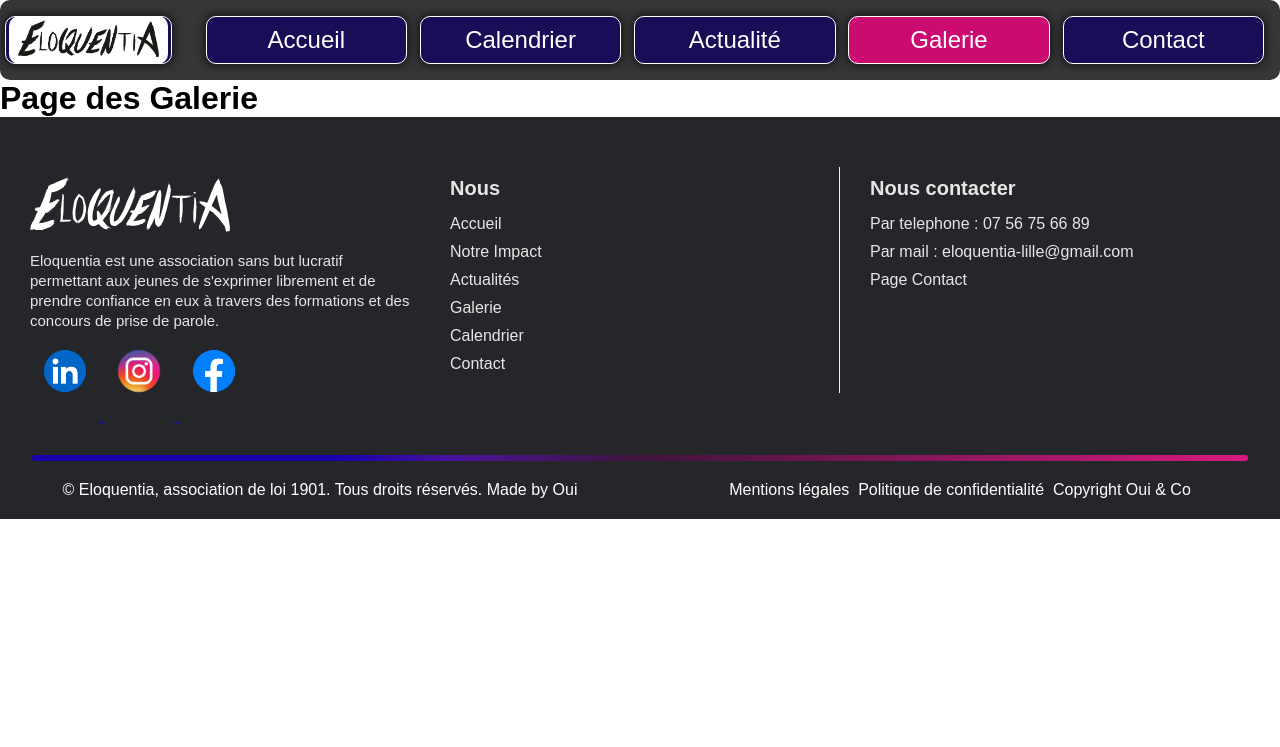
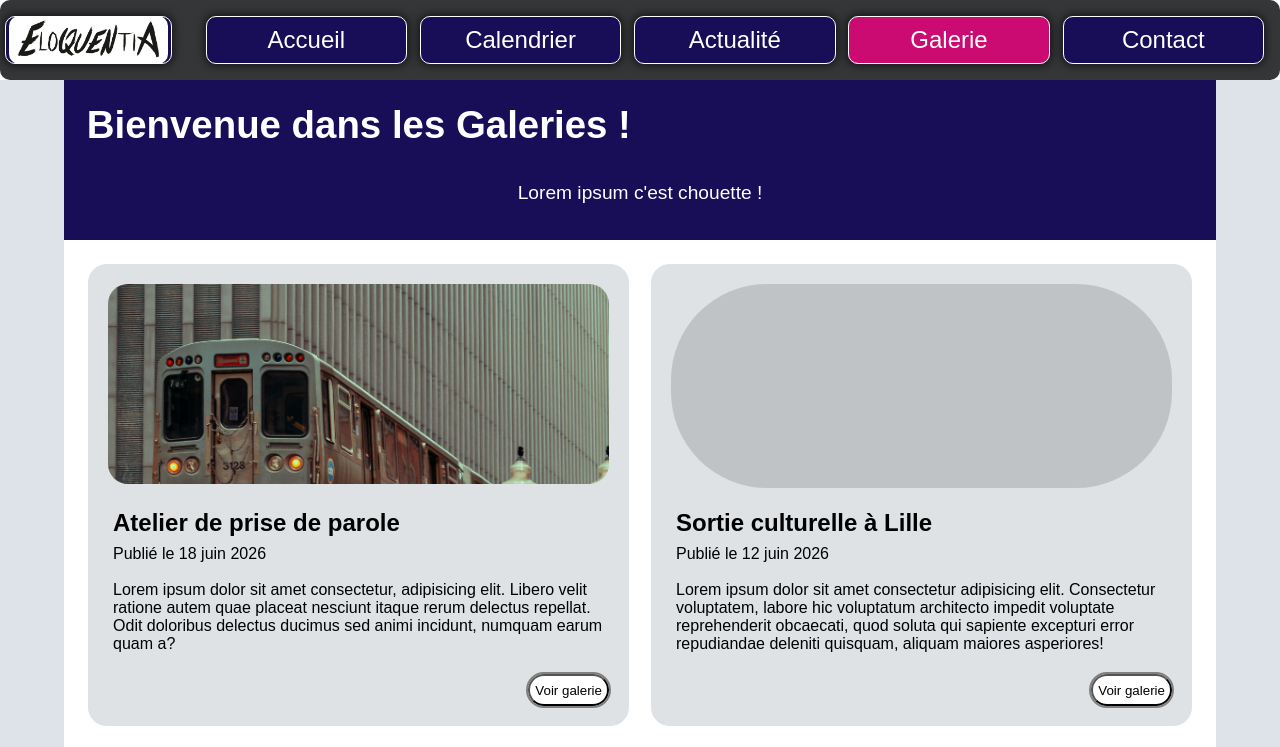
Before and after one commit to eloquentia-lille/frontend, a React app: page /galerie in a window 1280 px wide. Shown: the top 747 px of the page. Built offline with nearby package versions, Linux system fonts and the light colour scheme; the HTML template or start-up script is replaced by a standard one.

Commit message:
feat: gallery page done using card component with different css sheet

```diff
--- a/src/components/Card.jsx
+++ b/src/components/Card.jsx
@@ -1,5 +1,3 @@
-import "../styles/CardActuality.css";
-
 function Card(props) {
     let image = null;
 
@@ -7,25 +5,40 @@ function Card(props) {
         image = (
             <img
             src={props.img}
+            aria-label={props.label}
             alt={props.imgAlt}
             />
         );
     }
     else{
-        image = (<div className="no-img"></div>)
+        image = (<div className={`no-img ${props.variant}`}></div>)
     }
 
     return (
         <>
-            <section className="card">
-                <div className="img-div">
+            <section className={`card ${props.variant}`}>
+
+                <div className={`img-div ${props.variant}`}>
                     {image}
                 </div>
-                <div className="text-div">
-                    <h2 className="card-title">{props.titre}</h2>
-                    <p className="card-date">Publié le {props.date}</p>
-                    <p className="card-description">{props.description}</p>
+
+                <div className={`text-div ${props.variant}`}>
+                    <h2 className={`card-title ${props.variant}`}>{props.titre}</h2>
+
+                    <p className={`card-date ${props.variant}`}>Publié le {props.date}</p>
+
+                    <p className={`card-description ${props.variant}`}>{props.description}</p>
                 </div>
+
+                {props.variant === "gallery" && (
+                <div className="btn-div">
+                    <button
+                    className="btn-access"
+                    onClick={() => window.alert("La galerie est affichée !")}
+                    >
+                        Voir galerie</button>
+                </div>
+                )}
             </section>
         </>
     );
--- a/src/pages/Actualite.jsx
+++ b/src/pages/Actualite.jsx
@@ -1,4 +1,5 @@
 import "../styles/Actualite.css";
+import "../styles/CardActuality.css";
 
 import Card from "../components/Card";
 import Presentation from "../components/Presentation";
@@ -70,6 +71,7 @@ function Actualite() {
     const listActu = actus.map((actu) => {
         return (
             <Card
+            variant="actuality"
             key={actu.id}
             titre={actu.titre}
             date={actu.date}
--- a/src/pages/Galerie.jsx
+++ b/src/pages/Galerie.jsx
@@ -1,7 +1,105 @@
+import Card from "../components/Card";
+import Presentation from "../components/Presentation";
+
+import "../styles/CardGallery.css";
+import "../styles/Galerie.css";
+
+//images
+import cloud from "../assets/img_test/cloud.jpg";
+import train from "../assets/img_test/train.jpg";
+import landscape from "../assets/img_test/landscape.jpg";
+
 function Galerie() {
 
+    const actus = [
+
+            {
+                id: 1,
+                titre: "Atelier de prise de parole",
+                description: "Lorem ipsum dolor sit amet consectetur, adipisicing elit. Libero velit ratione autem quae placeat nesciunt itaque rerum delectus repellat. Odit doloribus delectus ducimus sed animi incidunt, numquam earum quam a?",
+                auteur: "Clémence",
+                date: "18 juin 2026",
+                img: train,
+                imgAlt: "un train dans la ville"
+            },
+
+            {
+                id: 2,
+                titre: "Sortie culturelle à Lille",
+                description: "Lorem ipsum dolor sit amet consectetur adipisicing elit. Consectetur voluptatem, labore hic voluptatum architecto impedit voluptate reprehenderit obcaecati, quod soluta qui sapiente excepturi error repudiandae deleniti quisquam, aliquam maiores asperiores!",
+                auteur: "Thomas",
+                date: "12 juin 2026",
+                img: null,
+                imgAlt: null
+            },
+
+            {
+                id: 3,
+                titre: "Nouveau partenariat associatif",
+                description: "Lorem ipsum dolor sit amet consectetur adipisicing elit. Illo ut perferendis exercitationem totam molestiae cum harum perspiciatis quibusdam blanditiis accusamus odit eaque natus, enim ad quidem temporibus repellendus, culpa tenetur.",
+                auteur: "Équipe Eloquentia",
+                date: "5 juin 2026",
+                img: cloud,
+                imgAlt: "dé nuaj"
+            },
+
+            {
+                id: 4,
+                titre: "Atelier confiance en soi",
+                description: "Lorem ipsum dolor sit amet consectetur, adipisicing elit. Accusamus nihil velit et. Saepe unde doloremque id mollitia maxime eveniet, repudiandae, laborum delectus voluptatibus deserunt aspernatur. Quasi sed quas impedit quibusdam.",
+                auteur: "Clémence",
+                date: "28 mai 2026",
+                img: landscape,
+                imgAlt: "un joli paysage"
+            },
+
+            {
+                id: 5,
+                titre: "Retour sur la journée des bénévoles",
+                description: "Lorem ipsum dolor sit amet consectetur adipisicing elit. Eveniet officia magni sed. Perspiciatis maxime, laborum eum dolorum officia nesciunt illum impedit consectetur quibusdam exercitationem facilis provident obcaecati harum alias animi.",
+                auteur: "Équipe Eloquentia",
+                date: "20 mai 2026",
+                img: null,
+                imgAlt: null
+            }
+
+        ];
+
+
+    const listGallery = actus.map((actu) => {
+        return(
+            <Card
+            variant="gallery"
+            key={actu.id}
+            titre={actu.titre}
+            date={actu.date}
+            description={actu.description}
+            img={actu.img}
+            label={actu.label}
+            imgAlt={actu.imgAlt}
+            />
+        );
+    })
+
     return (
-        <h1>Page des Galerie</h1>
+        <section className="gallery-page">
+            <div className="side-column"></div>
+
+            <div className="main-column">
+                <Presentation
+                title="Bienvenue dans les Galeries !"
+                text="Lorem ipsum c'est chouette !"
+                />
+
+                <div className="list-card">
+                    {listGallery}
+                </div>
+            </div>
+
+
+            <div className="side-column"></div>
+        </section>
+
     );
 }
 
--- a/src/styles/CardActuality.css
+++ b/src/styles/CardActuality.css
@@ -1,4 +1,4 @@
-.card {
+.card.actuality {
     display: grid;
     grid-template-columns: .5fr 1fr;
     gap: 1em;
@@ -20,7 +20,7 @@
     overflow: hidden;
 }
 
-.img-div img {
+.img-div.actuality img {
     width: 100%;
     height: 100%;
 
@@ -30,7 +30,7 @@
     object-fit: cover;
 }
 
-.no-img{
+.no-img {
     background-color: rgba(0, 0, 0, 0.137);
     border-radius: 6em;
 
@@ -38,7 +38,7 @@
     height:100%;
 }
 
-.text-div {
+.text-div.actuality {
     display: grid;
     grid-template-rows: .5fr .5fr 1fr;
 
--- /dev/null
+++ b/src/styles/CardGallery.css
@@ -0,0 +1,50 @@
+.card.gallery {
+    display: grid;
+    grid-template-columns: 1fr;
+    grid-template-rows: 1fr .5fr;
+    gap: 1em;
+
+    background-color: rgb(222, 226, 228);
+
+    border-style: solid;
+    border-width: 1px;
+    border-color: white;
+    border-radius: 20px;
+
+    padding: 20px;
+
+    height: (40vh, 50vh, 60vh);
+}
+
+.img-div.gallery img {
+    width: 100%;
+    height: 200px;
+
+    border-style: none;
+    border-radius: 20px;
+
+    object-fit: cover;
+}
+
+.text-div.gallery {
+    display: grid;
+    grid-template-rows: .5fr .5fr 1fr;
+
+    padding: 1%;
+}
+
+.btn-div{
+    display: grid;
+    justify-content: end;
+}
+
+.btn-access{
+    background-color: white;
+
+    border-radius: 20px;
+    outline: 2px solid grey;
+
+    height: 2rem;
+
+    padding: 5px;
+}
--- /dev/null
+++ b/src/styles/Galerie.css
@@ -0,0 +1,45 @@
+.side-column {
+    background-color: rgb(221, 227, 233);
+}
+
+.gallery-page {
+    display: grid;
+    grid-template-columns: 10vw 1fr 10vw;
+}
+
+.list-card {
+    display: grid;
+    grid-template-columns: repeat(3, 1fr);
+
+    gap: 20px;
+    margin: 1%;
+}
+
+.img-div {
+    height: 100%;
+    overflow: hidden;
+}
+
+@media screen and (max-width: 1300px) {
+    .gallery-page {
+    display: grid;
+    grid-template-columns: 5vw 1fr 5vw;
+    }
+
+    .list-card{
+        grid-template-columns: 1fr 1fr;
+        margin: 2%;
+    }
+}
+
+@media screen and (max-width: 900px) {
+    .gallery-page {
+    display: grid;
+    grid-template-columns: 1fr;
+    }
+
+    .list-card{
+        grid-template-columns: 1fr;
+        margin: 2%;
+    }
+}
--- a/src/styles/Presentation.css
+++ b/src/styles/Presentation.css
@@ -19,8 +19,17 @@
     margin: 1%;
 }
 
+.presentation-text{
+    text-align: center;
+    align-content: center;
+}
+
 @media screen and (max-width: 900px) {
     .presentation-bloc {
     height: 30vh;
     }
+
+    .presentation-title{
+        text-align: center;
+    }
 }
```
